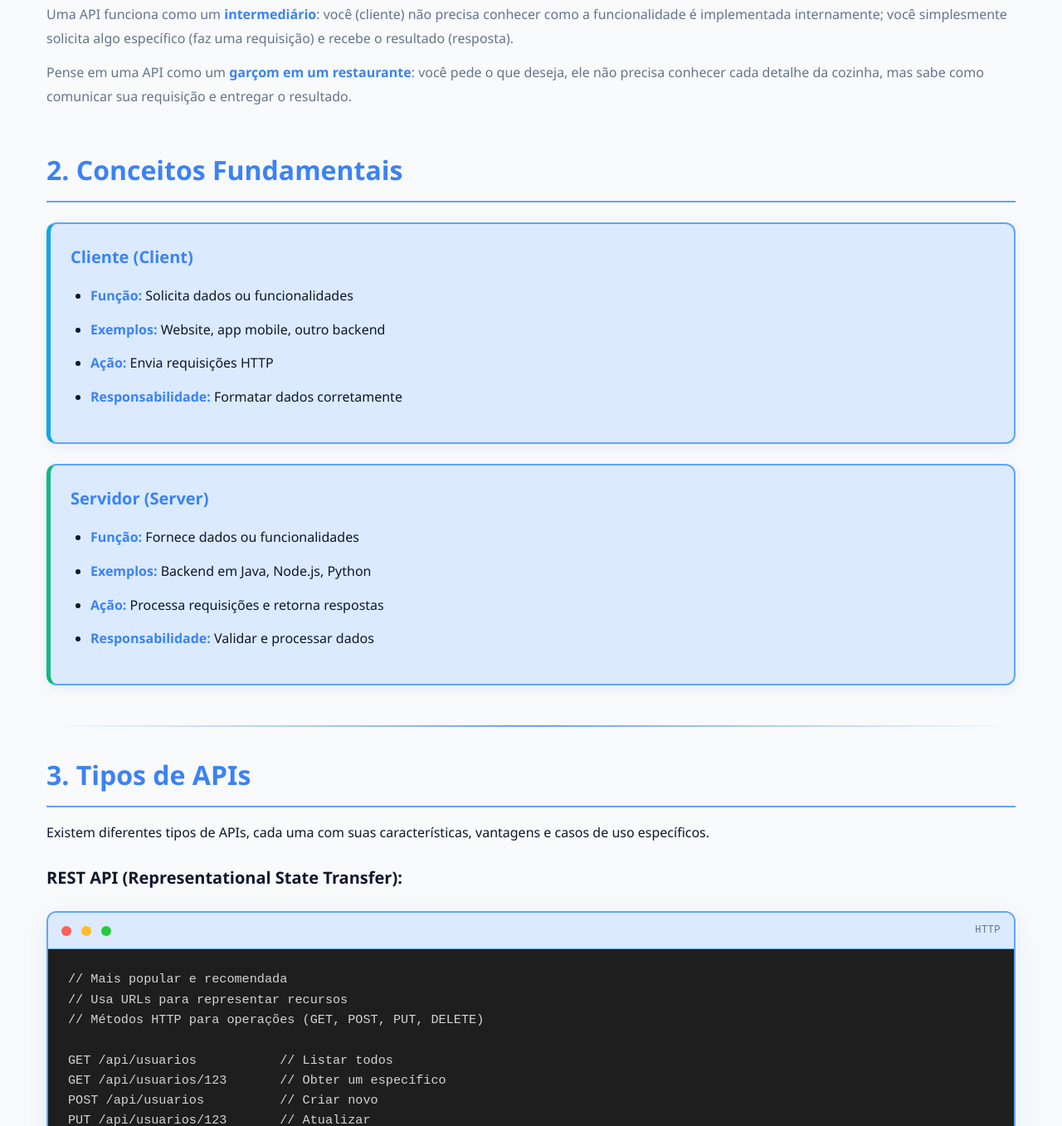
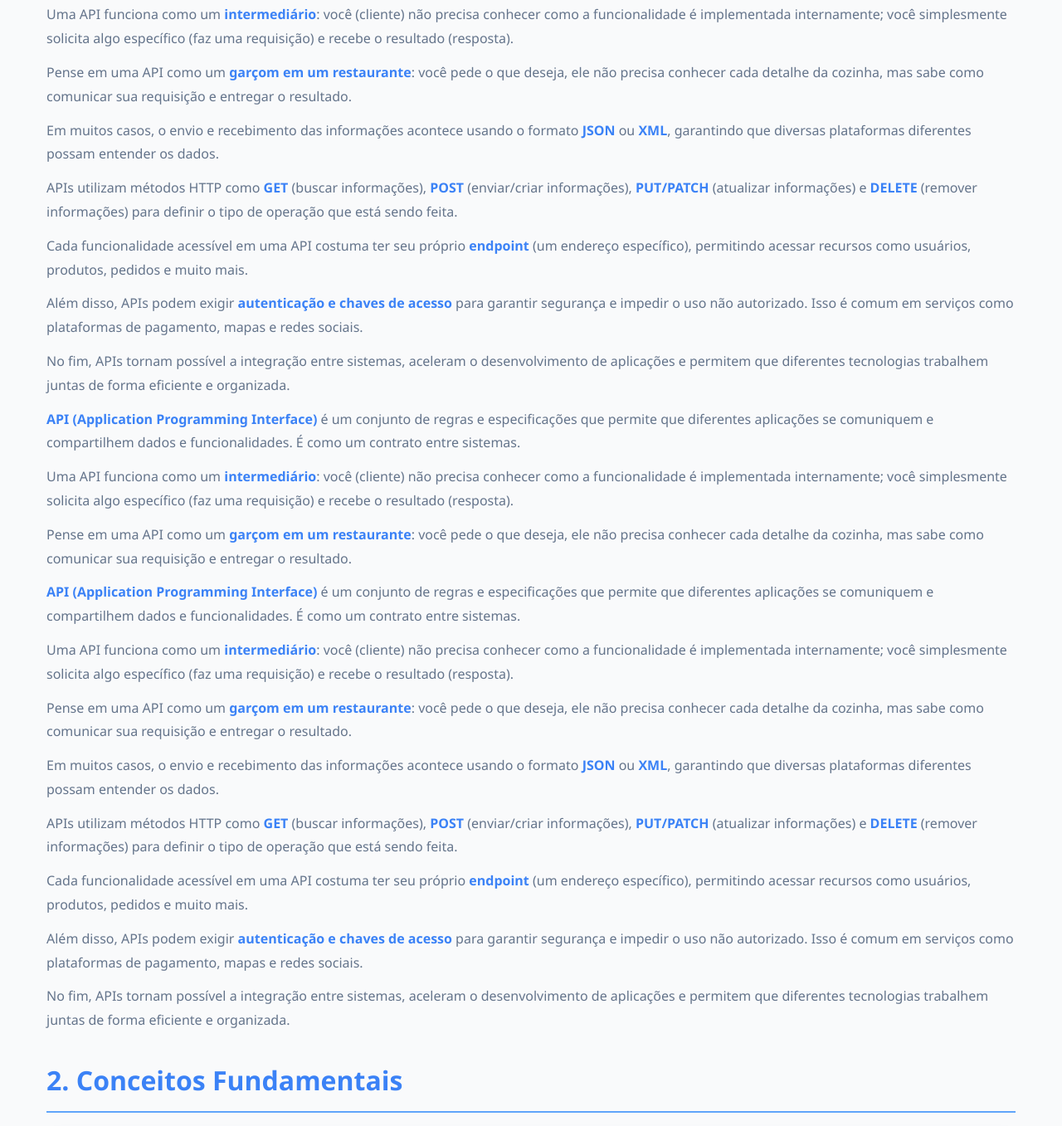
Before and after one commit to carloscafejava/aula-java-if-else, a website: page pages/api.html in a window 1280 px wide. Shown: the part 589-1946 px from the top of the page at 83% size. Drawn offline with nearby package versions, Linux system fonts and the light colour scheme.

Commit message:
Add mudanças no texto

```diff
--- a/pages/api.html
+++ b/pages/api.html
@@ -73,13 +73,43 @@
                 <h2>1. O que é uma API?</h2>
 
                 <div class="intro-text">
-                    <p><strong>API (Application Programming Interface)</strong> é um conjunto de regras e especificações que permite que diferentes aplicações se comuniquem e compartilhem dados e funcionalidades. É como um contrato entre sistemas.</p>
+                 <p><strong>API (Application Programming Interface)</strong> é um conjunto de regras e especificações que permite que diferentes aplicações se comuniquem e compartilhem dados e funcionalidades. É como um contrato entre sistemas.</p>
 
-                    <p>Uma API funciona como um <strong>intermediário</strong>: você (cliente) não precisa conhecer como a funcionalidade é implementada internamente; você simplesmente solicita algo específico (faz uma requisição) e recebe o resultado (resposta).</p>
+<p>Uma API funciona como um <strong>intermediário</strong>: você (cliente) não precisa conhecer como a funcionalidade é implementada internamente; você simplesmente solicita algo específico (faz uma requisição) e recebe o resultado (resposta).</p>
 
-                    <p>Pense em uma API como um <strong>garçom em um restaurante</strong>: você pede o que deseja, ele não precisa conhecer cada detalhe da cozinha, mas sabe como comunicar sua requisição e entregar o resultado.</p>
-                </div>
-            </div>
+<p>Pense em uma API como um <strong>garçom em um restaurante</strong>: você pede o que deseja, ele não precisa conhecer cada detalhe da cozinha, mas sabe como comunicar sua requisição e entregar o resultado.</p>
+
+<p>Em muitos casos, o envio e recebimento das informações acontece usando o formato <strong>JSON</strong> ou <strong>XML</strong>, garantindo que diversas plataformas diferentes possam entender os dados.</p>
+
+<p>APIs utilizam métodos HTTP como <strong>GET</strong> (buscar informações), <strong>POST</strong> (enviar/criar informações), <strong>PUT/PATCH</strong> (atualizar informações) e <strong>DELETE</strong> (remover informações) para definir o tipo de operação que está sendo feita.</p>
+
+<p>Cada funcionalidade acessível em uma API costuma ter seu próprio <strong>endpoint</strong> (um endereço específico), permitindo acessar recursos como usuários, produtos, pedidos e muito mais.</p>
+
+<p>Além disso, APIs podem exigir <strong>autenticação e chaves de acesso</strong> para garantir segurança e impedir o uso não autorizado. Isso é comum em serviços como plataformas de pagamento, mapas e redes sociais.</p>
+
+<p>No fim, APIs tornam possível a integração entre sistemas, aceleram o desenvolvimento de aplicações e permitem que diferentes tecnologias trabalhem juntas de forma eficiente e organizada.</p>
+<p><strong>API (Application Programming Interface)</strong> é um conjunto de regras e especificações que permite que diferentes aplicações se comuniquem e compartilhem dados e funcionalidades. É como um contrato entre sistemas.</p>
+
+<p>Uma API funciona como um <strong>intermediário</strong>: você (cliente) não precisa conhecer como a funcionalidade é implementada internamente; você simplesmente solicita algo específico (faz uma requisição) e recebe o resultado (resposta).</p>
+
+<p>Pense em uma API como um <strong>garçom em um restaurante</strong>: você pede o que deseja, ele não precisa conhecer cada detalhe da cozinha, mas sabe como comunicar sua requisição e entregar o resultado.</p>
+
+<p><strong>API (Application Programming Interface)</strong> é um conjunto de regras e especificações que permite que diferentes aplicações se comuniquem e compartilhem dados e funcionalidades. É como um contrato entre sistemas.</p>
+
+<p>Uma API funciona como um <strong>intermediário</strong>: você (cliente) não precisa conhecer como a funcionalidade é implementada internamente; você simplesmente solicita algo específico (faz uma requisição) e recebe o resultado (resposta).</p>
+
+<p>Pense em uma API como um <strong>garçom em um restaurante</strong>: você pede o que deseja, ele não precisa conhecer cada detalhe da cozinha, mas sabe como comunicar sua requisição e entregar o resultado.</p>
+
+<p>Em muitos casos, o envio e recebimento das informações acontece usando o formato <strong>JSON</strong> ou <strong>XML</strong>, garantindo que diversas plataformas diferentes possam entender os dados.</p>
+
+<p>APIs utilizam métodos HTTP como <strong>GET</strong> (buscar informações), <strong>POST</strong> (enviar/criar informações), <strong>PUT/PATCH</strong> (atualizar informações) e <strong>DELETE</strong> (remover informações) para definir o tipo de operação que está sendo feita.</p>
+
+<p>Cada funcionalidade acessível em uma API costuma ter seu próprio <strong>endpoint</strong> (um endereço específico), permitindo acessar recursos como usuários, produtos, pedidos e muito mais.</p>
+
+<p>Além disso, APIs podem exigir <strong>autenticação e chaves de acesso</strong> para garantir segurança e impedir o uso não autorizado. Isso é comum em serviços como plataformas de pagamento, mapas e redes sociais.</p>
+
+<p>No fim, APIs tornam possível a integração entre sistemas, aceleram o desenvolvimento de aplicações e permitem que diferentes tecnologias trabalhem juntas de forma eficiente e organizada.</p>
+</div>
 
             <!-- COMPARAÇÃO RÁPIDA -->
             <div class="section">
```
